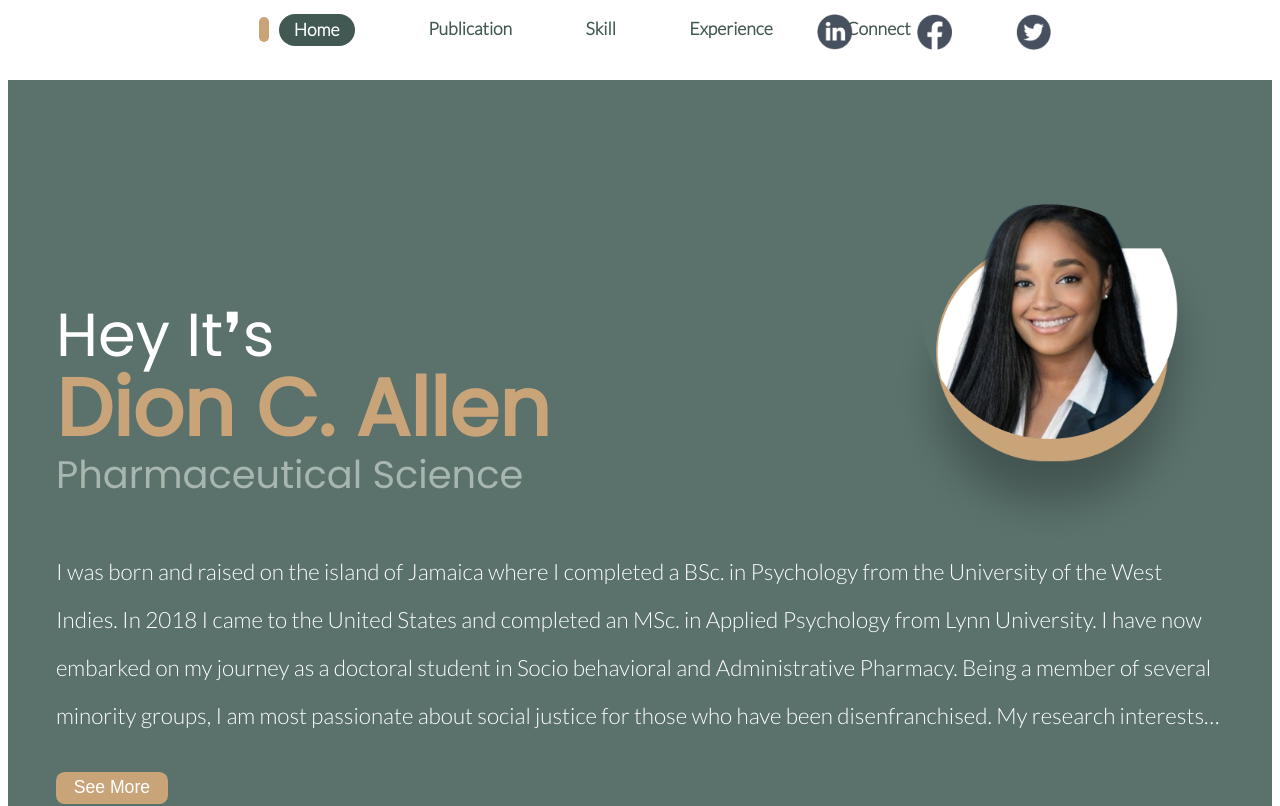
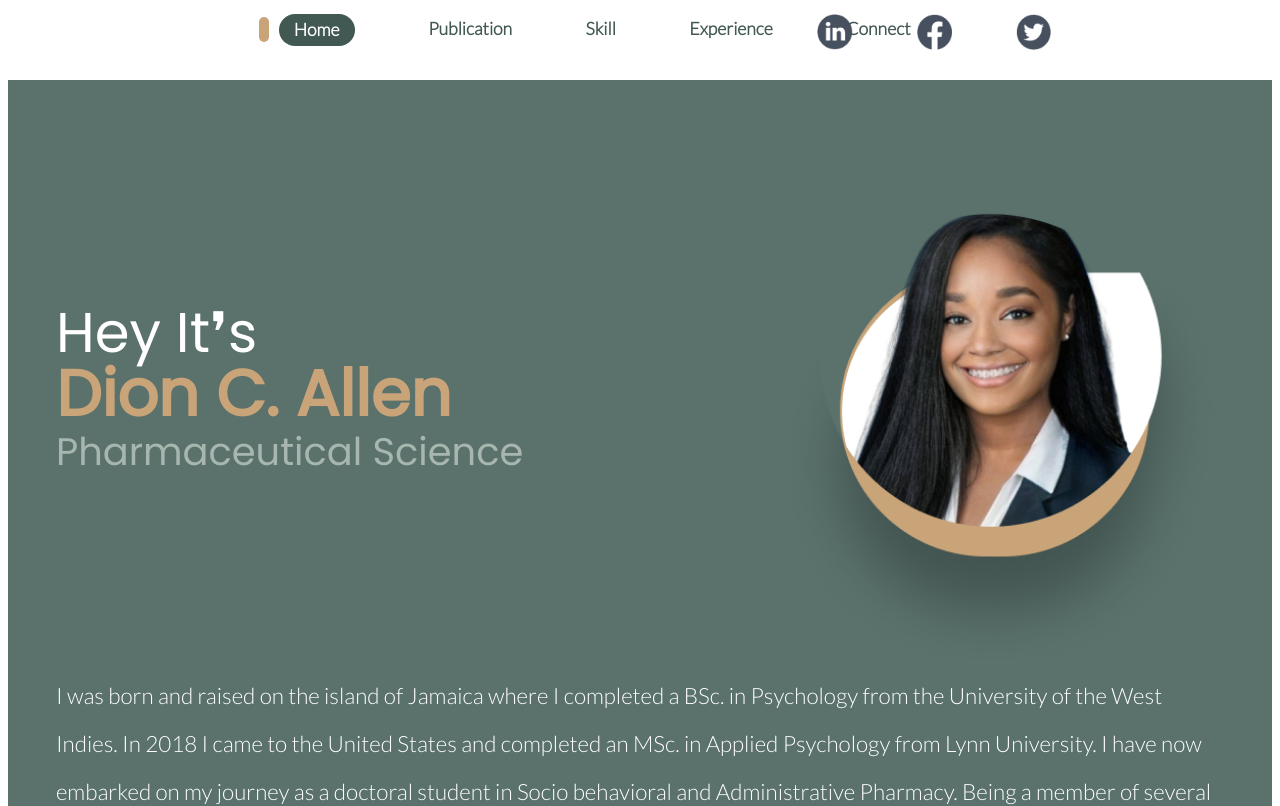
Before and after one commit to CodeinnHQ/Dion-Portfolio, a React (Create React App) app: page / in a window 1280 px wide. Shown: the top 806 px of the page. Built offline with nearby package versions, Linux system fonts and the light colour scheme.

Commit message:
css change

```diff
--- a/src/index.css
+++ b/src/index.css
@@ -317,17 +317,17 @@ a:active {
     line-height: 3rem;
   }
   .intro-section-hey {
-    font-size: var(--large);
+    font-size: 3.5rem;
   }
 
   .intro-section-dion {
-    font-size: var(--xl);
+    font-size: 4rem;
   }
   .intro-section-pharm {
     font-size: var(--medium-responsive);
   }
   .intro-section-main img {
-    width: 30%;
+    width: 40%;
     height: auto;
     padding-top: 2rem;
   }
```
